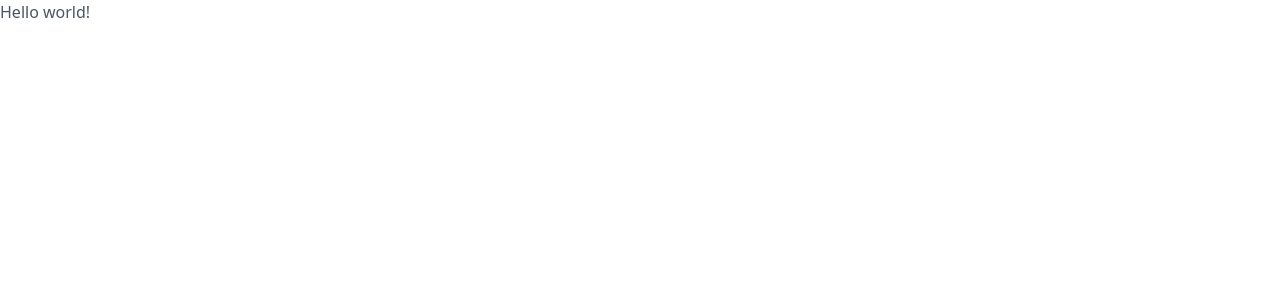
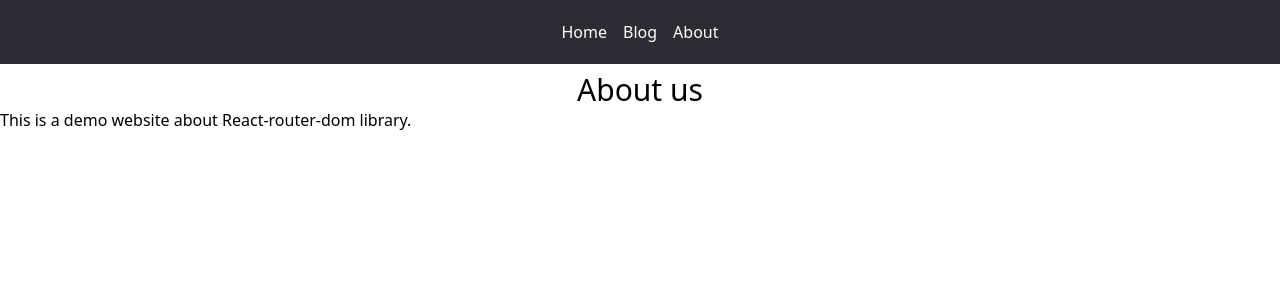
Before and after one commit to Aandi1989/ReactRouter6, a React (Create React App) app: page /about in a window 1280 px wide. Shown: the top 300 px of the page. Built offline with nearby package versions, Linux system fonts and the light colour scheme.

Commit message:
basic routing

```diff
--- a/src/App.js
+++ /dev/null
@@ -1,9 +0,0 @@
-import React from "react";
-
-function App() {
-  return (
-    <div className="text-gray-600">Hello world!</div>
-  );
-}
-
-export default App;
--- /dev/null
+++ b/src/App.jsx
@@ -0,0 +1,27 @@
+import { Routes, Route, Link } from 'react-router-dom';
+
+import { Home} from './pages/Home';
+import { About} from './pages/About';
+import { Blog} from './pages/Blog';
+import { Notfoundpage} from './pages/Notfoundpage';
+
+function App() {
+  return (
+    <>
+      <header className="text-white bg-bgColor h-16 flex justify-center items-center mb-2">
+        <Link className="mr-4 hover:underline" to="/">Home</Link>
+        <Link className="mr-4 hover:underline" to="/posts">Blog</Link>
+        <Link className="hover:underline" to="/about">About</Link>
+      </header>
+      <Routes>
+        <Route path="/" element={<Home />} />
+        <Route path="/about" element={<About />} />
+        <Route path="/posts" element={<Blog />} />
+        <Route path="*" element={<Notfoundpage />} />
+      </Routes>
+    </>
+  )
+}
+
+
+export default App;
--- a/src/index.js
+++ b/src/index.js
@@ -1,11 +1,14 @@
 import React from "react";
 import ReactDOM from "react-dom/client";
+import { BrowserRouter } from "react-router-dom";
 import "./globals.css";
 import App from "./App";
 
 const root = ReactDOM.createRoot(document.getElementById("root"));
 root.render(
   <React.StrictMode>
-    <App />
+    <BrowserRouter>
+      <App />
+    </BrowserRouter>
   </React.StrictMode>,
 );
--- /dev/null
+++ b/src/pages/About.jsx
@@ -0,0 +1,10 @@
+const About = () => {
+    return(
+        <div >
+            <h1 className="text-3xl text-center">About us</h1>
+            <p>This is a demo website about React-router-dom library.</p>
+        </div>
+    )
+}
+
+export {About}
--- /dev/null
+++ b/src/pages/Blog.jsx
@@ -0,0 +1,9 @@
+const Blog = () => {
+    return(
+        <div >
+            <h1 className="text-3xl text-center">Our news</h1>
+        </div>
+    )
+}
+
+export {Blog}
--- /dev/null
+++ b/src/pages/Home.jsx
@@ -0,0 +1,7 @@
+const Home = () => {
+    return(
+        <h1 className="text-center text-3xl">Get started with React-Router 6</h1>
+    )
+}
+
+export {Home}
--- /dev/null
+++ b/src/pages/Notfoundpage.jsx
@@ -0,0 +1,11 @@
+import { Link } from 'react-router-dom';
+
+const Notfoundpage = () => {
+    return (
+        <div>
+            This page doesn't exist. Go <Link className="underline" to="/">home</Link>
+        </div>
+    )
+}
+
+export {Notfoundpage}
--- a/tailwind.config.js
+++ b/tailwind.config.js
@@ -1,8 +1,14 @@
 /** @type {import('tailwindcss').Config} */
 module.exports = {
-  content: ["./src/**/*.{js,jsx,ts,tsx}"],
+  content: [
+    "./src/**/*.{js,jsx,ts,tsx}"
+  ],
   theme: {
     extend: {},
+    colors: {
+      bgColor: "#2D2B34",
+      white:"#FFFFFF",
+    },
   },
   plugins: [],
 };
```
